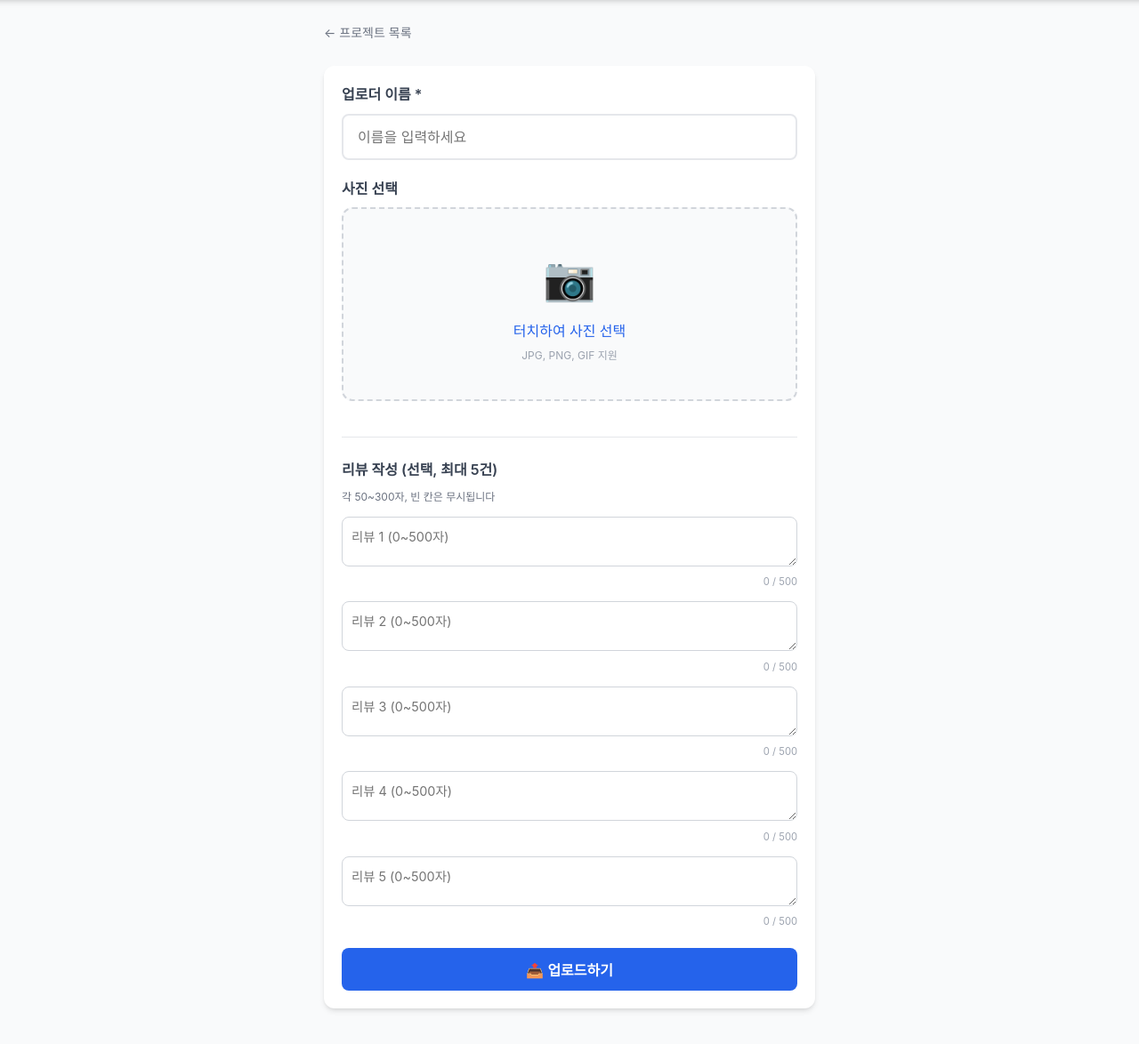
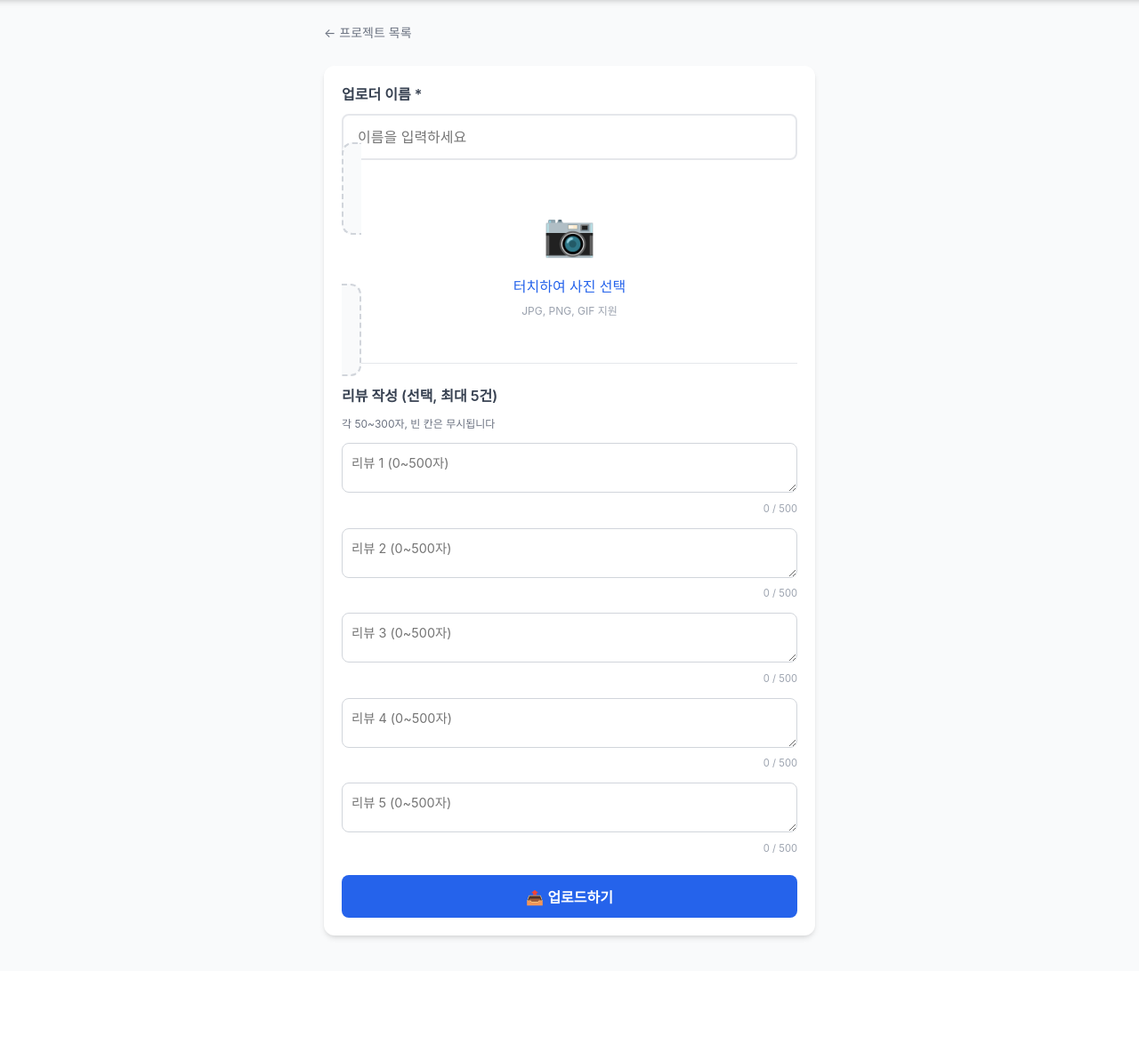
Before and after one commit to odong444/photo, a Flask app: template templates/upload.html in a window 1280 px wide. Shown: the part 74-1248 px from the top of the page at 89% size. After the commit the page ends 1131 px from the top, so only its background shows below. Run offline with Flask 3, Linux system fonts and the light colour scheme; the template is opened without the code that fills it, so the values that code supplies are empty; some web fonts are replaced.

Commit message:
Update upload.html

```diff
--- a/templates/upload.html
+++ b/templates/upload.html
@@ -22,17 +22,13 @@
         </div>
 
         <!-- 사진 업로드 섹션 -->
-        <div class="form-group">
-            <label class="form-label">사진 선택</label>
-            <div class="upload-area" id="uploadArea">
-                <div class="upload-icon">📷</div>
-                <p class="upload-text">터치하여 사진 선택</p>
-                <p class="upload-hint">JPG, PNG, GIF 지원</p>
-                <input type="file" name="photos" id="photoInput"
-                       accept="image/*" multiple hidden>
-            </div>
-            <div id="previewContainer" class="preview-container"></div>
-        </div>
+        <label class="upload-area" id="uploadArea" for="photoInput">
+            <div class="upload-icon">📷</div>
+            <p class="upload-text">터치하여 사진 선택</p>
+            <p class="upload-hint">JPG, PNG, GIF 지원</p>
+            <input type="file" name="photos" id="photoInput"
+                   accept="image/*" multiple style="display:none;">
+        </label>
 
         <!-- 리뷰 텍스트 입력 섹션 -->
         <div class="form-group" style="margin-top: 24px; border-top: 1px solid #e5e7eb; padding-top: 24px;">
```
